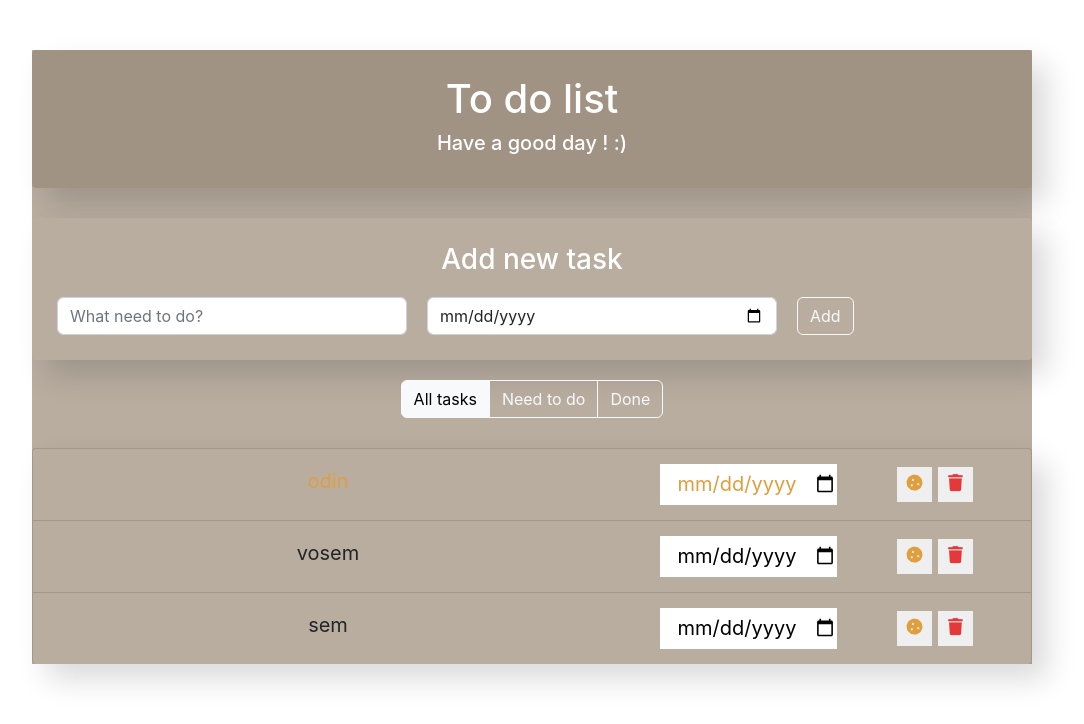
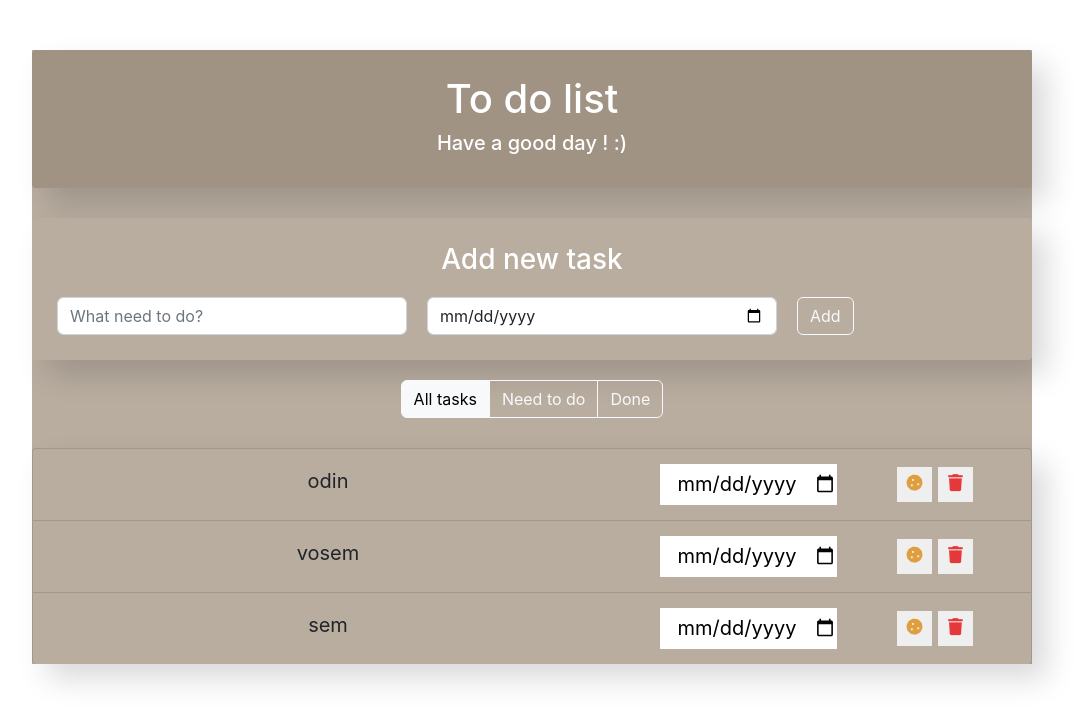
Before and after one commit to byDsh116/Todo-list, a React (Create React App) app: page / in a window 1280 px wide. Shown: the top 724 px of the page, without its empty margins (108-1192 px from the left). Built offline with nearby package versions, Linux system fonts and the light colour scheme.

Commit message:
add done class

```diff
--- a/src/components/app/app.jsx
+++ b/src/components/app/app.jsx
@@ -6,9 +6,9 @@ import TaskList from '../task-list/task-list'
 import './app.css'
 
 const data = [
-    { task: 'odin', date: '20.02.2022', increase: true },
-    { task: 'vosem', date: '20.02.2022', increase: false },
-    { task: 'sem', date: '20.02.2022', increase: false },
+    { task: 'odin', date: '20.02.2022', increase: true, id:1 },
+    { task: 'vosem', date: '20.02.2022', increase: false, id:2 },
+    { task: 'sem', date: '20.02.2022', increase: false, id:3 },
 ]
 
 function App() {
--- a/src/components/task-list-item/task-list-item.css
+++ b/src/components/task-list-item/task-list-item.css
@@ -55,10 +55,11 @@
     transform: translateX(0px);
 }
 
-.list-group-item.increase .list-group-item-label, .list-group-item.increase .list-group-item-input {
-    color: #e09f3e;
+.list-group-item.done .list-group-item-label, .list-group-item.done .list-group-item-input {
+    color: #696159;
+    text-decoration: line-through;
 }
 
-.list-group-item.increase .btn-star {
+.list-group-item.done .btn-star {
     color: #aeaeae;
 }
--- a/src/components/task-list-item/task-list-item.jsx
+++ b/src/components/task-list-item/task-list-item.jsx
@@ -1,19 +1,49 @@
+import { Component } from 'react';
 import './task-list-item.css'
 
-const TaskListItem = ({task, date, increase}) => {
 
-    let classNames = 'list-group-item d-flex justify-content-between';
-    if (increase) {
-        classNames += ' increase'
+class TaskListItem extends Component {
+    constructor(props) {
+        super(props)
+        this.state = {
+            increase: false,
+            rise: false
+        }
+    }
+
+    onDone = () => {
+        this.setState(({ done }) => ({
+            done: !done
+        }))
+    }
+
+    onRise = () => {
+        this.setState(({rise}) => ({
+            rise: !rise
+        }))
+    }
+
+    render() {
+        const {task, date} = this.props
+        const {done, rise} = this.state
+
+        let classNames = "list-group-item d-flex justify-content-between";
+        if (done) {
+            classNames += ' done';
+        }
+        if (rise) {
+            classNames += ' like';
         }
 
         return (
             <li className={classNames}>
-            <span className="list-group-item-label"> {task} </span>
-            <input type="date" className="list-group-item-input" />
+                <span className="list-group-item-label" onClick={this.onRise}> {task} </span>
+                <input type="date" className="list-group-item-input" placeholder={date}/>
                 <div className='d-flex justify-content-center align-items-center'>
                     <button type="button"
-                    className="btn-cookie btn-sm ">
+                        className="btn-cookie btn-sm "
+                        onClick={this.onDone}
+                    >
                         <i className="fas fa-cookie"></i>
                     </button>
 
@@ -26,5 +56,6 @@ const TaskListItem = ({task, date, increase}) => {
             </li>
         )
     }
+}
 
 export default TaskListItem
--- a/src/components/task-list/task-list.jsx
+++ b/src/components/task-list/task-list.jsx
@@ -5,8 +5,9 @@ import './task-list.css'
 const TaskList = ({ data }) => {
 
     const elements = data.map(item => {
+        const {id,...itemProps} = item
         return (
-            <TaskListItem {...item} />
+            <TaskListItem key={id} {...itemProps} />
         )
     })
     return (
```
Lines whose indentation alone changed are shown as unchanged.
